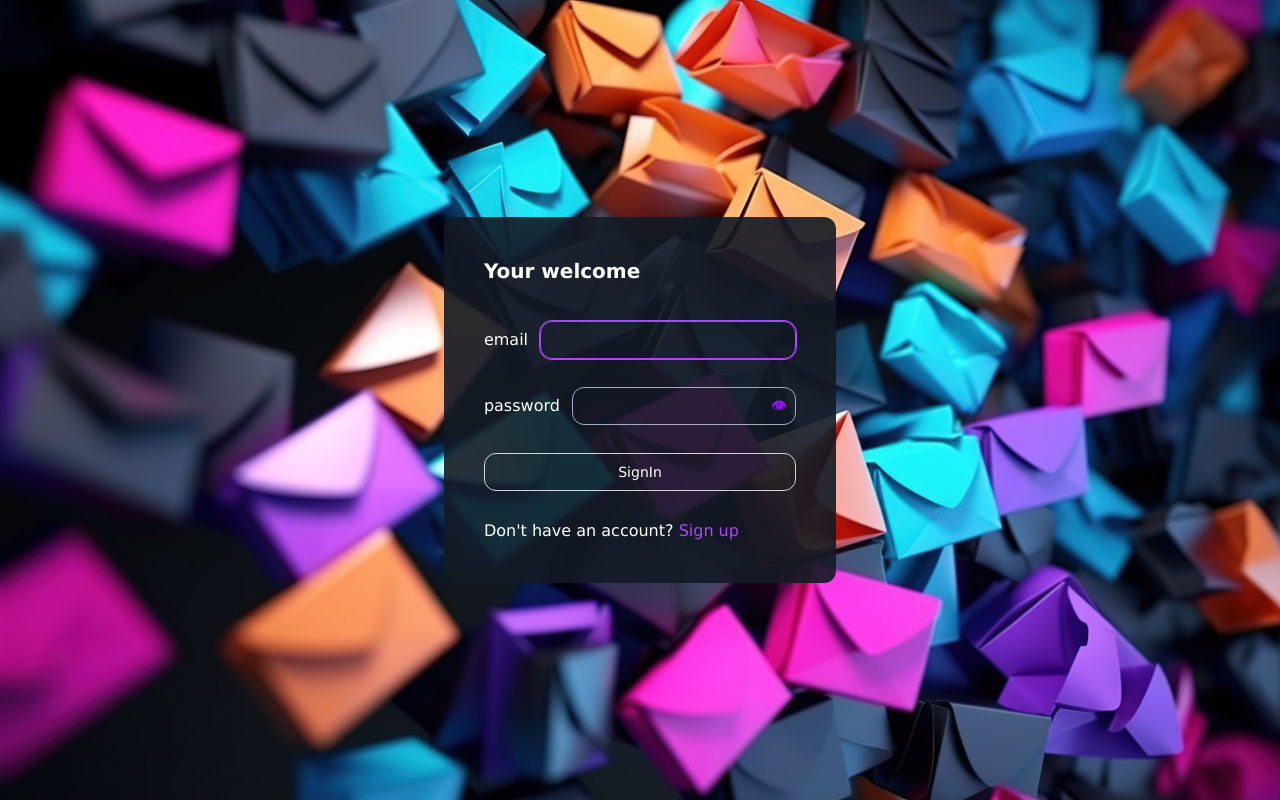
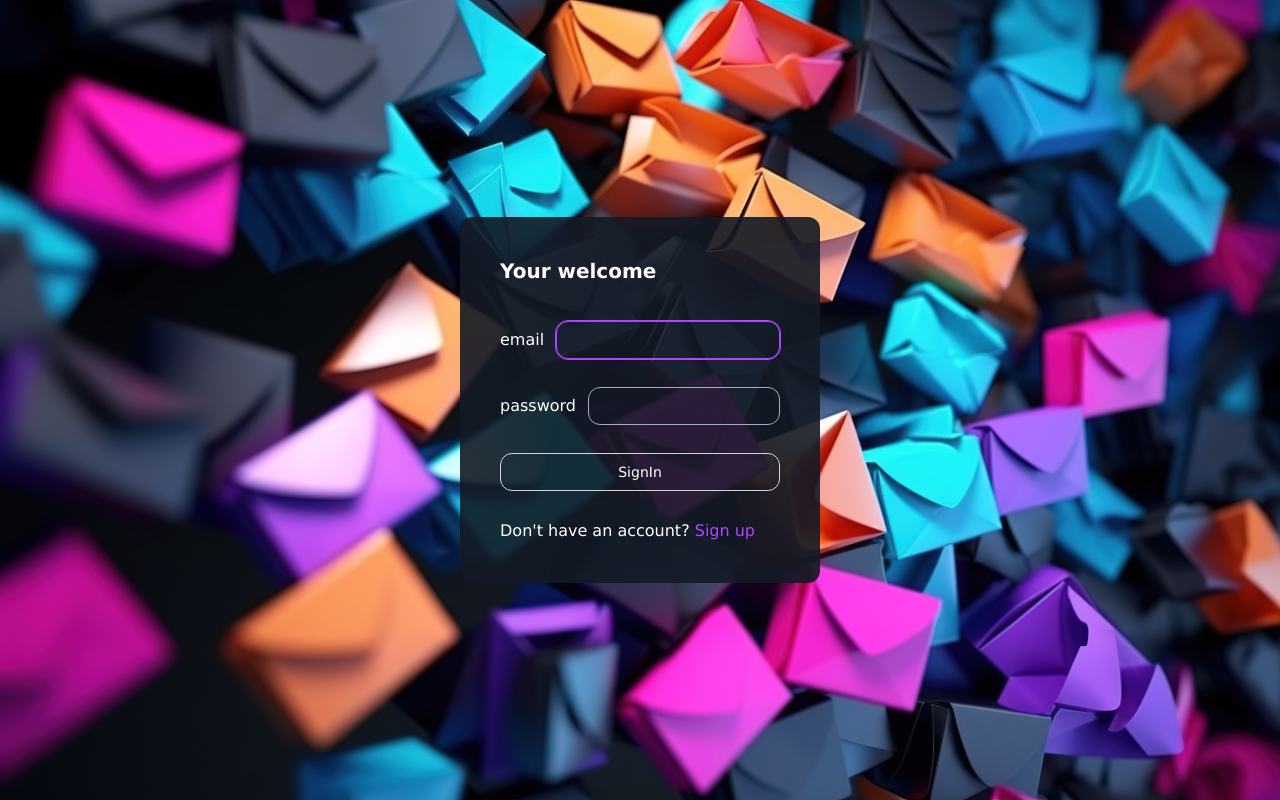
Before and after one commit to mehranyosefi/react-chat, a React (Vite) app: page /login in a window 1280 px wide. Built offline with nearby package versions, Linux system fonts and the light colour scheme.

Commit message:
rollback the changes on BaseInput

```diff
--- a/src/components/base/BaseInput.tsx
+++ b/src/components/base/BaseInput.tsx
@@ -5,7 +5,6 @@ function BaseInput(props: BaseInputProps) {
     const { model, updateModel, type = 'text', label = '', value = '', checked = false, errorMessage = '',
         children, prepend = null, append = null, className = '', ...rest } = props;
     const [active, setActive] = useState<boolean>(false);
-    const [showPassword, setShowPassword] = useState(false);
 
     function handleUpdateModel(val: string | number | boolean) {
         updateModel?.(val)
@@ -46,26 +45,14 @@ function BaseInput(props: BaseInputProps) {
                                     {...rest}
                                 />
                                 :
-
-<>
                                 <input
-        type={type === 'password' && showPassword ? 'text' : type}
+                                    type={type}
                                     value={model}
                                     onInput={(e) => handleUpdateModel((e.target as HTMLInputElement).value)}
                                     className="outline-none p-2 grow rounded-xl text-sm"
                                     {...rest}
                                 />
-    {type === 'password' && (
-        <button
-            type="button"
-            onClick={() => setShowPassword(!showPassword)}
-            className="px-2 text-purple-600"
-            aria-label={showPassword ? 'مخفی کردن رمز' : 'نمایش رمز'}
-        >
-         👁
-        </button>
-    )}
-</>
+
                 }
                 {append && append}
             </div>
```
Lines whose indentation alone changed are shown as unchanged.
